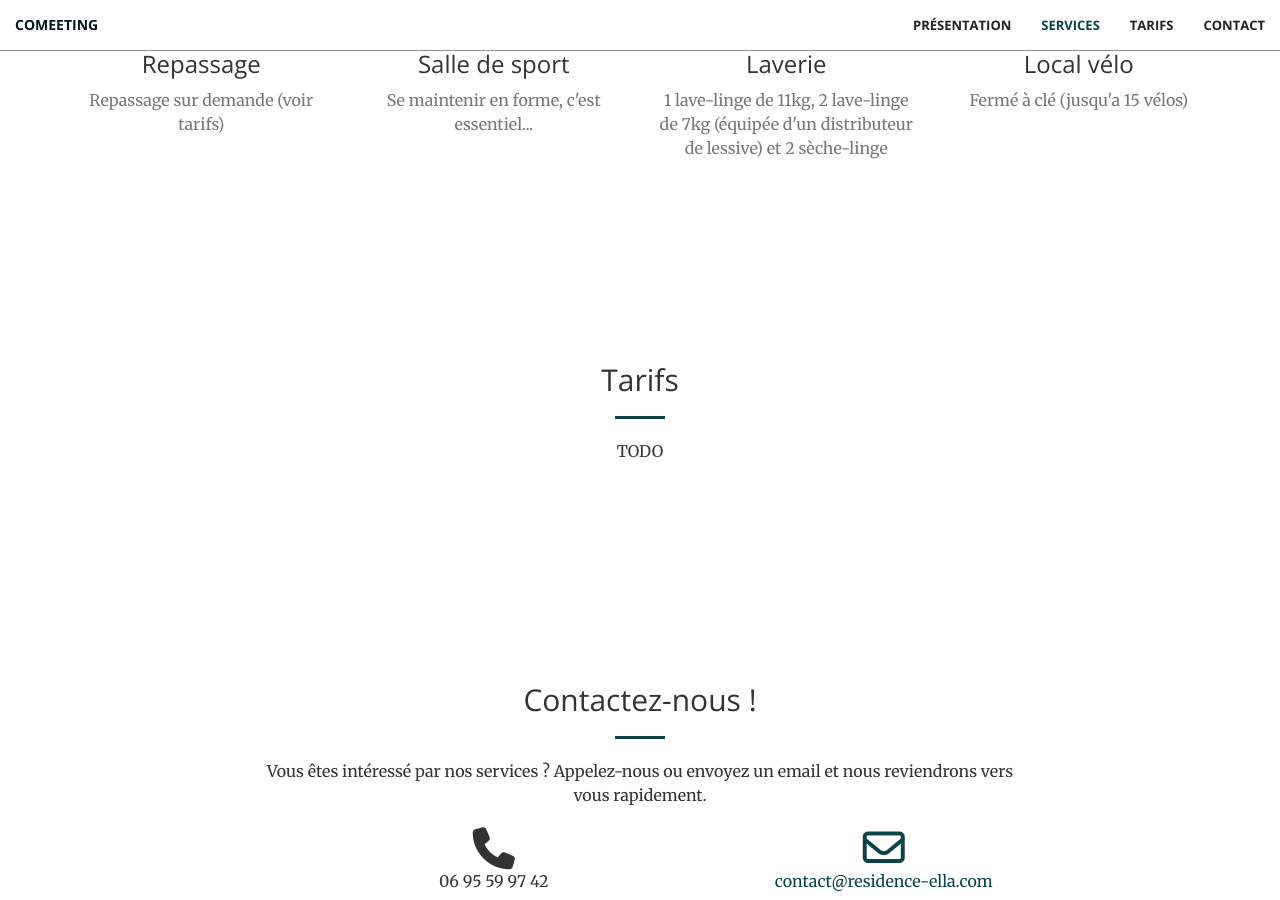
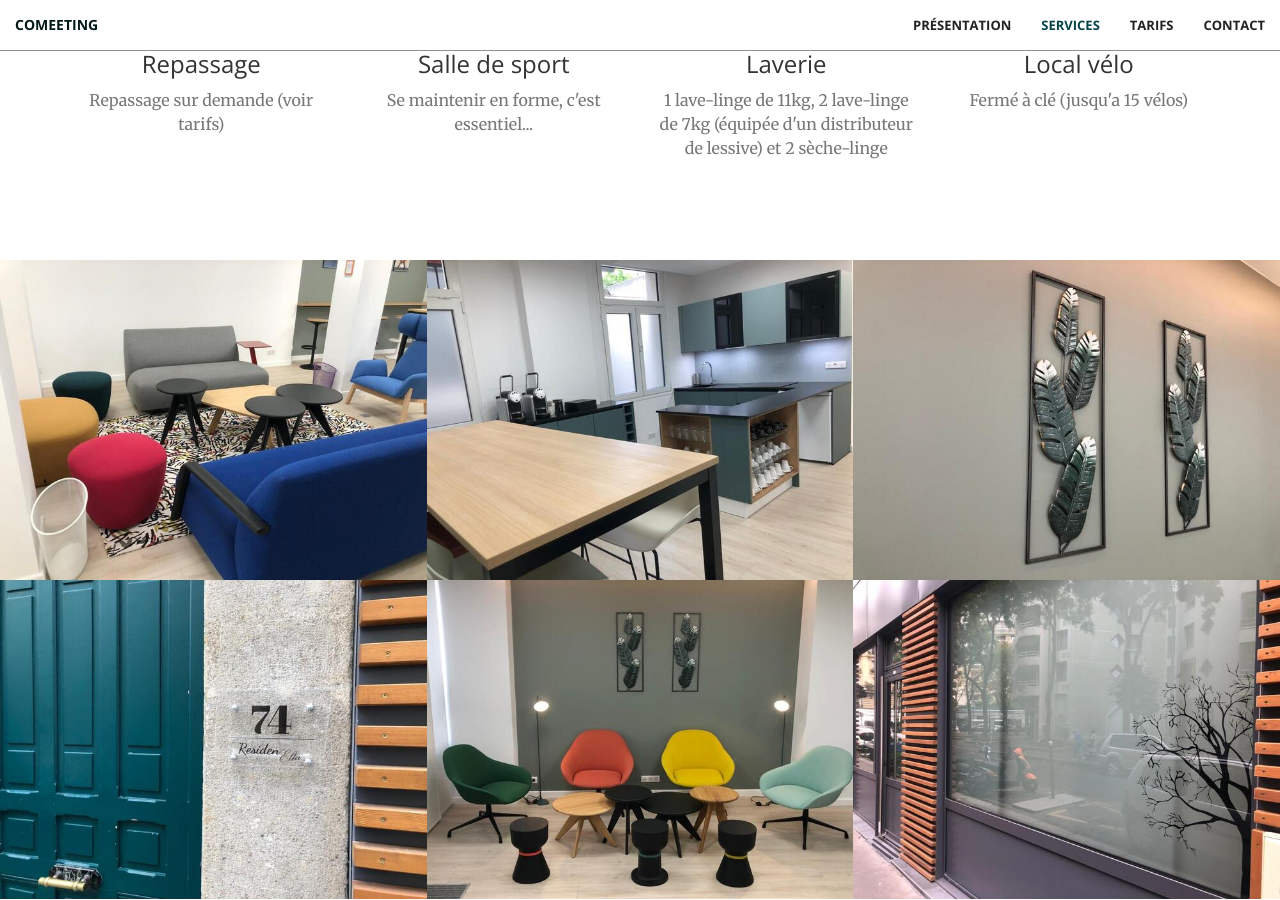
Before and after one commit to 74-mademoiselle/residence-ella.github.io, a Jekyll site: the page built from comeeting.html, in a window 1280 px wide and 900 px high, scrolled down 1621 px. Built offline with Jekyll 4.4.1, drawn with Linux system fonts in a browser that asks for light colours; nearby versions of some CDN libraries.

Commit message:
absolute path

```diff
--- a/_includes/comeeting/photos.html
+++ b/_includes/comeeting/photos.html
@@ -2,31 +2,31 @@
     <div class="container-fluid">
         <div class="row no-gutter">
             <div class="col-lg-4 col-sm-6">
-                <img src="img/comeeting/1.png" class="img-responsive portfolio-image" alt="">
+                <img src="/img/comeeting/1.png" class="img-responsive portfolio-image" alt="">
             </div>
             <div class="col-lg-4 col-sm-6">
-                <img src="img/comeeting/2.png" class="img-responsive portfolio-image" alt="">
+                <img src="/img/comeeting/2.png" class="img-responsive portfolio-image" alt="">
             </div>
             <div class="col-lg-4 col-sm-6">
-                <img src="img/comeeting/3.png" class="img-responsive portfolio-image" alt="">
+                <img src="/img/comeeting/3.png" class="img-responsive portfolio-image" alt="">
             </div>
             <div class="col-lg-4 col-sm-6">
-                <img src="img/comeeting/4.png" class="img-responsive portfolio-image" alt="">
+                <img src="/img/comeeting/4.png" class="img-responsive portfolio-image" alt="">
             </div>
             <div class="col-lg-4 col-sm-6">
-                <img src="img/comeeting/5.png" class="img-responsive portfolio-image" alt="">
+                <img src="/img/comeeting/5.png" class="img-responsive portfolio-image" alt="">
             </div>
             <div class="col-lg-4 col-sm-6">
-                <img src="img/comeeting/6.png" class="img-responsive portfolio-image" alt="">
+                <img src="/img/comeeting/6.png" class="img-responsive portfolio-image" alt="">
             </div>
             <div class="col-lg-4 col-sm-6">
-                <img src="img/comeeting/7.png" class="img-responsive portfolio-image" alt="">
+                <img src="/img/comeeting/7.png" class="img-responsive portfolio-image" alt="">
             </div>
             <div class="col-lg-4 col-sm-6">
-                <img src="img/comeeting/8.png" class="img-responsive portfolio-image" alt="">
+                <img src="/img/comeeting/8.png" class="img-responsive portfolio-image" alt="">
             </div>
             <div class="col-lg-4 col-sm-6">
-                <img src="img/comeeting/9.png" class="img-responsive portfolio-image" alt="">
+                <img src="/img/comeeting/9.png" class="img-responsive portfolio-image" alt="">
             </div>
         </div>
     </div>
```
Also changed, not shown: _includes/landing/photos.html (+6 -6 lines).
